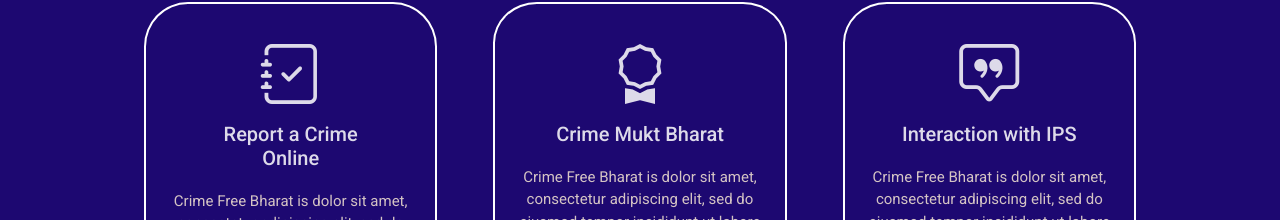
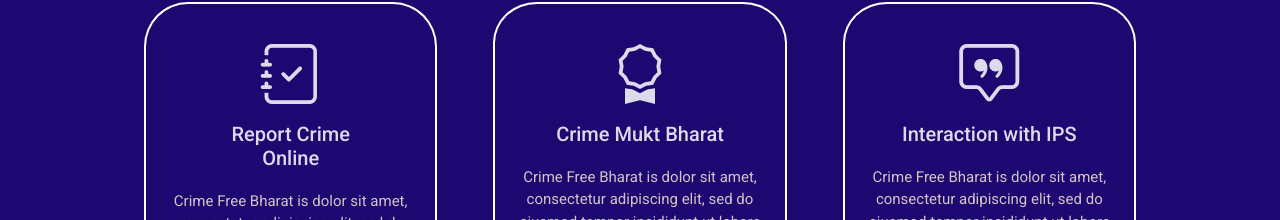
Before and after one commit to Crime-Free-Bharat/cfb_website, a React (Create React App) app in the folder client/: page /services in a window 1280 px wide. Shown: the part 492-712 px from the top of the page. Built offline with nearby package versions, Linux system fonts and the light colour scheme.

Commit message:
SERVICES PAGE UPDATE

```diff
--- a/client/src/components/Services.js
+++ b/client/src/components/Services.js
@@ -65,7 +65,7 @@
               <Button variant="link" style={click}>
                 <i style={cardImg} class="bi bi-journal-check"></i>
 
-                <Card.Title>Report a Crime Online</Card.Title>
+                <Card.Title>Report Crime Online</Card.Title>
               </Button>
               <Card.Text>
                 Crime Free Bharat is dolor sit amet, consectetur adipiscing
```
Also changed, not shown: client/src/img/service4.svg (added).
